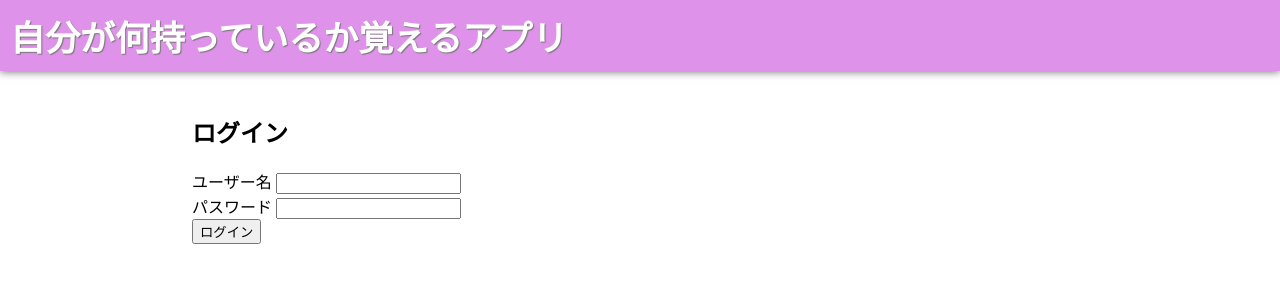
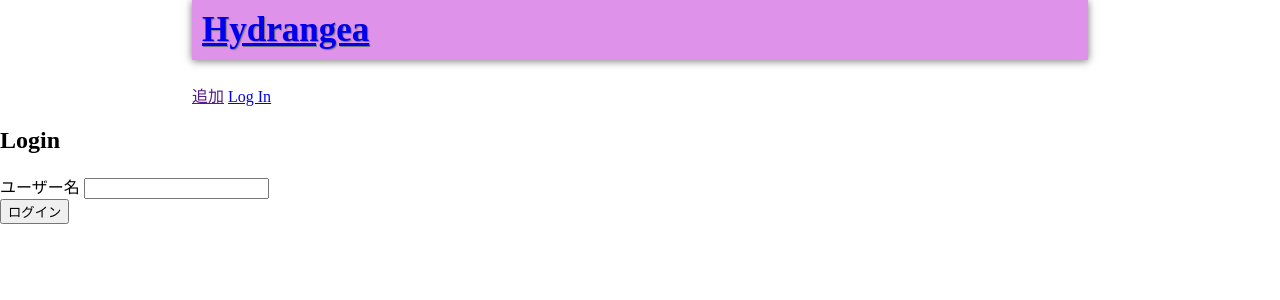
Before and after one commit to DeeeU/django_memo, a Django app: template memo/blog/templates/blog/login.html in a window 1280 px wide. Shown: the top 300 px of the page. Run offline with Django 3.2, Linux system fonts and the light colour scheme; the template is opened without the code that fills it, so the values that code supplies are empty.

Commit message:
user追加

```diff
--- a/memo/blog/templates/blog/base.html
+++ b/memo/blog/templates/blog/base.html
@@ -6,13 +6,20 @@
 <head>
     <title>TOP</title>
     <link rel="stylesheet" type="text/css" href="{% static 'blog/css/style.css' %}">
+    <div class="container">
+      <h1><a href="{% url 'blog:index' %}">Hydrangea</a></h1>
+      <a href="">追加</a>
+      {% if request.user.is_authenticated %}
+          <a href="">My Page</a>
+          <a href="{% url 'blog:logout' %}">Log Out</a>
+      {% else %}
+          <a href="{% url 'blog:login' %}">Log In</a>
+      {% endif %}
+    </div>
+
+{% block content %}{% endblock %}
 </head>
+<body>
 
-<body>
-  <h1>自分が何持っているか覚えるアプリ</h1>
-
-  <div class="container">
-    {% block content %}{% endblock %}
-  </div>
 </body>
 </html>
--- a/memo/blog/templates/blog/login.html
+++ b/memo/blog/templates/blog/login.html
@@ -1,30 +1,24 @@
 {% extends 'blog/base.html' %}
-
-{% block content %}
-
 <!DOCTYPE html>
 <html lang="en">
+{% block content %}
 <head>
     <meta charset="UTF-8">
     <meta name="viewport" content="width=device-width, initial-scale=1.0">
     <meta http-equiv="X-UA-Compatible" content="ie=edge">
-    <title>ユーザーログイン</title>
+    <title>Login page</title>
 </head>
 <body>
     <form class="form-signin" method="post">{% csrf_token %}
         {% if form.errors %}
-            <p>ユーザー名かパスワードが間違っています。もう一度入力してください。</p>
+            <p></p>
         {% endif %}
-        <h2>ログイン</h2>
+        <h2>Login</h2>
         <label>ユーザー名</label>
-        <input name="username">
-        <br>
-        <label>パスワード</label>
         <input type="password" name="password">
-        <br>
+        <br/>
         <input type="submit" value="ログイン">
     </form>
-
 {% endblock %}
 </body>
 </html>
--- a/memo/blog/urls.py
+++ b/memo/blog/urls.py
@@ -1,5 +1,6 @@
 from django.urls import path
 from . import views
+from django.contrib.auth import views as auth_views
 
 app_name = 'blog'
 urlpatterns = [
@@ -8,4 +9,6 @@ urlpatterns = [
     path('new_memo', views.new_memo, name='new_memo'),
     path('delete_memo/<int:memo_id>', views.delete_memo, name='delete_memo'),
     path('edit_memo/<int:memo_id>', views.edit_memo, name='edit_memo'),
+    path('login/', auth_views.LoginView.as_view(template_name='blog/login.html'), name='login'),
+    path('logout/', auth_views.LogoutView.as_view(), name='logout'),
     ]
--- a/memo/memo/settings.py
+++ b/memo/memo/settings.py
@@ -119,3 +119,6 @@ USE_TZ = True
 # https://docs.djangoproject.com/en/2.0/howto/static-files/
 
 STATIC_URL = '/static/'
+LOGIN_URL = 'blog:login'
+LOGIN_REDIRECT_URL = 'blog:index'
+LOGOUT_REDIRECT_URL = 'blog:index'
```
Also changed, not shown: memo/db.sqlite3.
